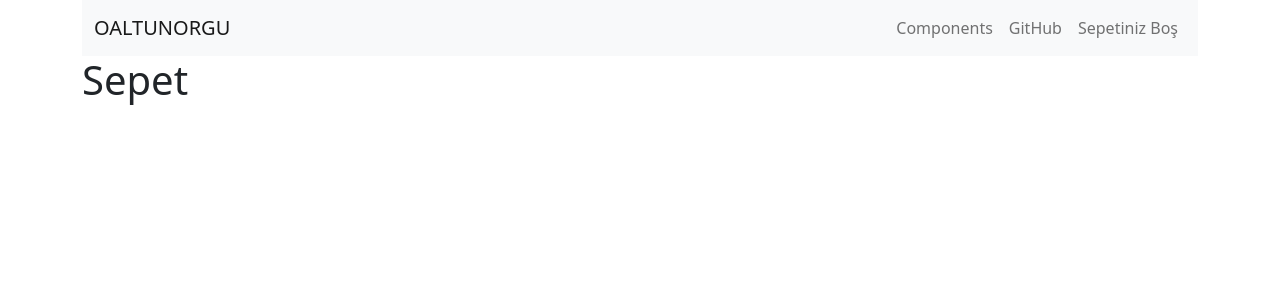
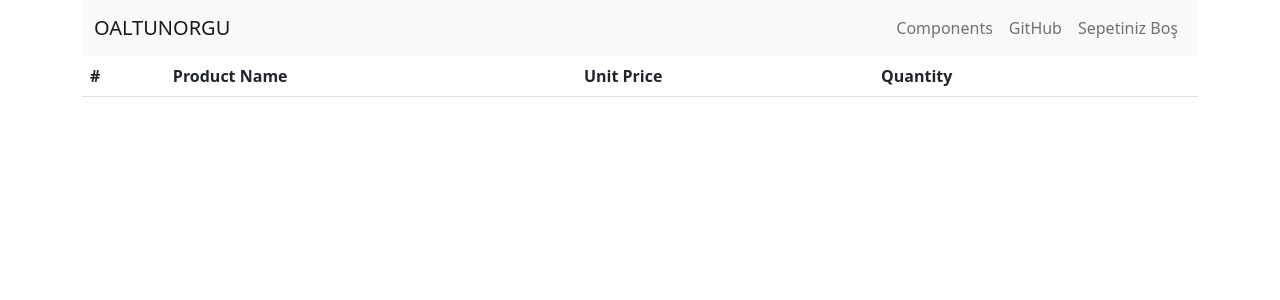
Before and after one commit to OAltunorgu/oaltunorgu-redux, a React (Create React App) app: page /cart in a window 1280 px wide. Shown: the top 300 px of the page. Built offline with nearby package versions, Linux system fonts and the light colour scheme.

Commit message:
CartDetail

```diff
--- a/src/components/cart/CartDetail.js
+++ b/src/components/cart/CartDetail.js
@@ -1,12 +1,60 @@
 import React, { Component } from 'react'
 import { connect } from 'react-redux'
+import { Badge, Button, Table } from 'reactstrap'
 import { bindActionCreators } from 'redux'
 import * as cartActions from "../../redux/actions/cartActions"
+import alertify from "alertifyjs"
 
 class CartDetail extends Component {
+
+    removeFromCart(product) {
+        this.props.actions.removeFromCart(product);
+        alertify.error(product.productName + " Sepetten silindi.");
+    }
+
     render() {
         return (
-            <div><h1>Sepet</h1></div>
+            <div>
+                <Table
+                >
+                    <thead>
+                        <tr>
+                            <th>
+                                #
+                            </th>
+                            <th>
+                                Product Name
+                            </th>
+                            <th>
+                                Unit Price
+                            </th>
+                            <th>
+                                Quantity
+                            </th>
+                            <th></th>
+                        </tr>
+                    </thead>
+                    <tbody>
+                        {this.props.cart.map(cartItem => (
+                            <tr key={cartItem.product.id}>
+                                <th scope="row">
+                                    {cartItem.product.id}
+                                </th>
+                                <td>
+                                    {cartItem.product.productName}
+                                </td>
+                                <td>
+                                    {cartItem.product.unitPrice}
+                                </td>
+                                <td>
+                                    {cartItem.quantity}
+                                </td>
+                                <td><Button color="danger" onClick={() => this.removeFromCart(cartItem.product)}>X</Button></td>
+                            </tr>
+                        ))}
+                    </tbody>
+                </Table>
+            </div>
         )
     }
 }
--- a/src/components/cart/CartSummary.js
+++ b/src/components/cart/CartSummary.js
@@ -1,10 +1,17 @@
 import React, { Component } from 'react'
 import { connect } from 'react-redux'
+import { Link } from 'react-router-dom'
 import { Badge, DropdownItem, DropdownMenu, DropdownToggle, NavItem, NavLink, UncontrolledDropdown } from 'reactstrap'
 import { bindActionCreators } from 'redux'
 import * as cartActions from "../../redux/actions/cartActions"
+import alertify from "alertifyjs"
 
 class CartSummary extends Component {
+
+    removeFromCart(product) {
+        this.props.actions.removeFromCart(product);
+        alertify.error(product.productName + " Sepetten silindi.");
+    }
 
     renderEmpty() {
         return (
@@ -21,7 +28,7 @@ class CartSummary extends Component {
                     {
                         this.props.cart.map(cartItem => (
                             <DropdownItem key={cartItem.product.id}>
-                                <Badge color='danger' onClick={() => this.props.actions.removeFromCart(cartItem.product)}>X</Badge>
+                                <Badge color='danger' onClick={() => this.removeFromCart(cartItem.product)}>X</Badge>
 
                                 {cartItem.product.productName}
                                 <Badge color='success'>
@@ -31,7 +38,7 @@ class CartSummary extends Component {
                         ))
                     }
                     <DropdownItem divider />
-                    <DropdownItem>Sepete Git</DropdownItem>
+                    <DropdownItem><Link to={"/cart"}>Sepete Git</Link></DropdownItem>
                 </DropdownMenu>
             </UncontrolledDropdown>
         )
```
